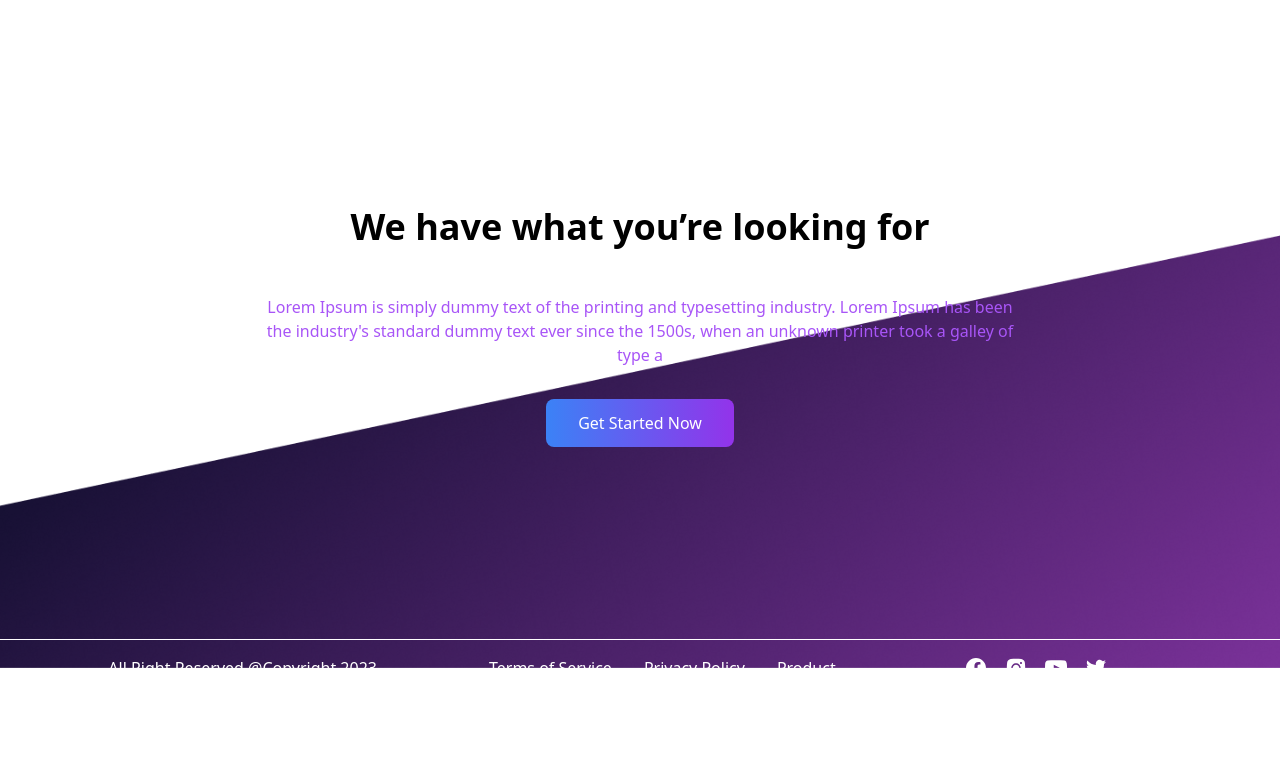
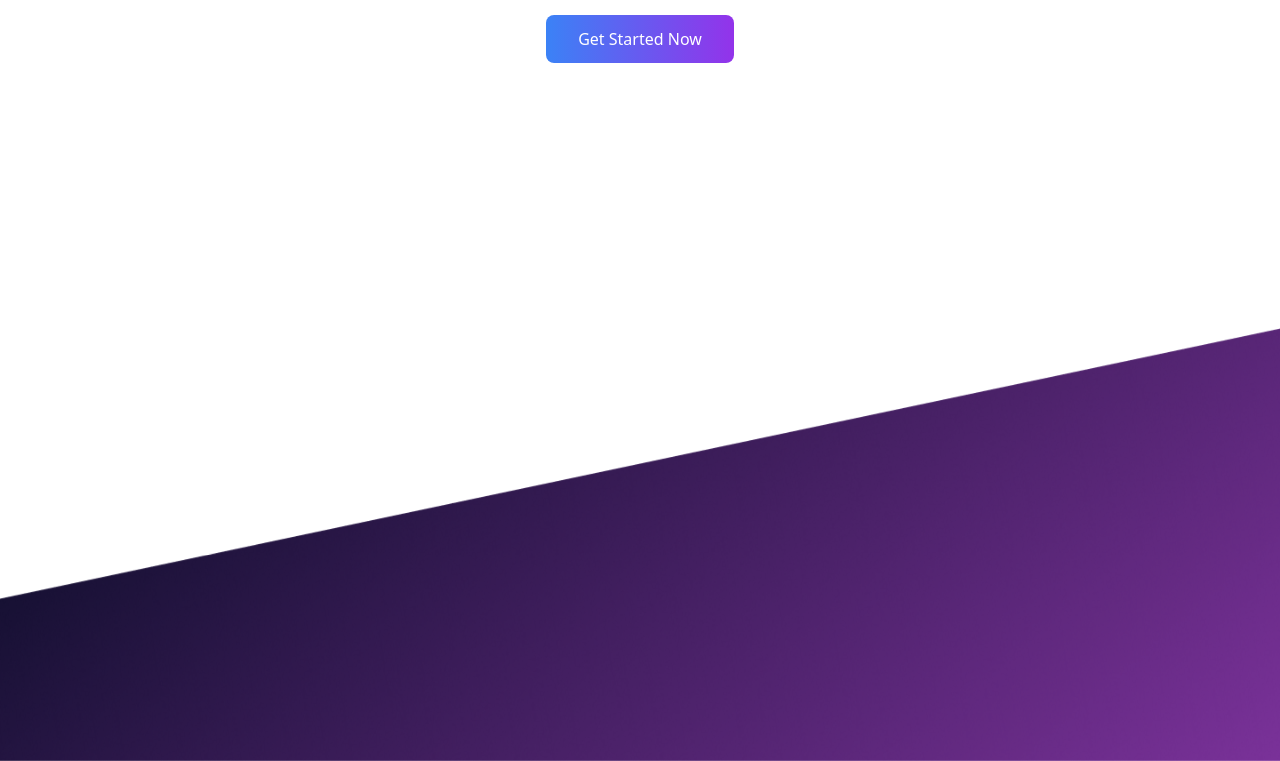
Before and after one commit to Ameet9/Online-Podcast, a React (Vite) app: page / in a window 1280 px wide. Shown: the part 2473-3234 px from the top of the page. Before the commit the page ends 3185 px from the top, so only its background shows below. Built offline with nearby package versions, Linux system fonts and the light colour scheme.

Commit message:
Footer added

```diff
--- a/src/App.css
+++ b/src/App.css
@@ -29,7 +29,7 @@ body {
   transform: rotate(2deg);
 }
 .triangle2 {
-  position: absolute;
+  top: 100%;
   z-index: -3;
   width: 120%;
 }
@@ -91,5 +91,7 @@ body {
   width: 60%;
   margin: auto;
 }
-.reviewCarousel {
+.footerContent {
+  top: 100%;
+  margin-top: -30%;
 }
--- a/src/components/Footer.jsx
+++ b/src/components/Footer.jsx
@@ -9,7 +9,7 @@ export default function Footer() {
     return (
         <>
             <div className="flex flex-col items-center justify-center">
-                <footer className="py-4 text-white text-center">
+                <footer className="py-4 text-white text-center sticky footerContent">
                     <div className='grid grid-rows-5 gap-2 justify-center text-center footerDiv'>
                         <h1 className='text-4xl font-bold font-inter text-black'>We have what you’re looking for</h1>
                         <p className='text-center text-12 font-normal font-poppins text-purple-500'>Lorem Ipsum is simply dummy text of the printing and typesetting industry. Lorem Ipsum has been the industry's standard dummy text ever since the 1500s, when an unknown printer took a galley of type a</p>
@@ -35,7 +35,7 @@ export default function Footer() {
                                         <h3>Product</h3>
                                     </div>
                                 </div>
-                                <div className='flex items-center gap-4 px-8 p-auto'>
+                                <div className='flex items-center gap-2 px-2 md:gap-4 md:px-8'>
                                     <div className='flex-1 text-white'>
                                         <img
                                             className=" inset-0  object-cover rounded-lg"
@@ -70,7 +70,7 @@ export default function Footer() {
                     </div>
                 </footer>
                 <img
-                    className="triangle2"
+                    className="triangle2 sticky"
                     src={polyfooter}
                     alt="Image 2"
                 />
```
